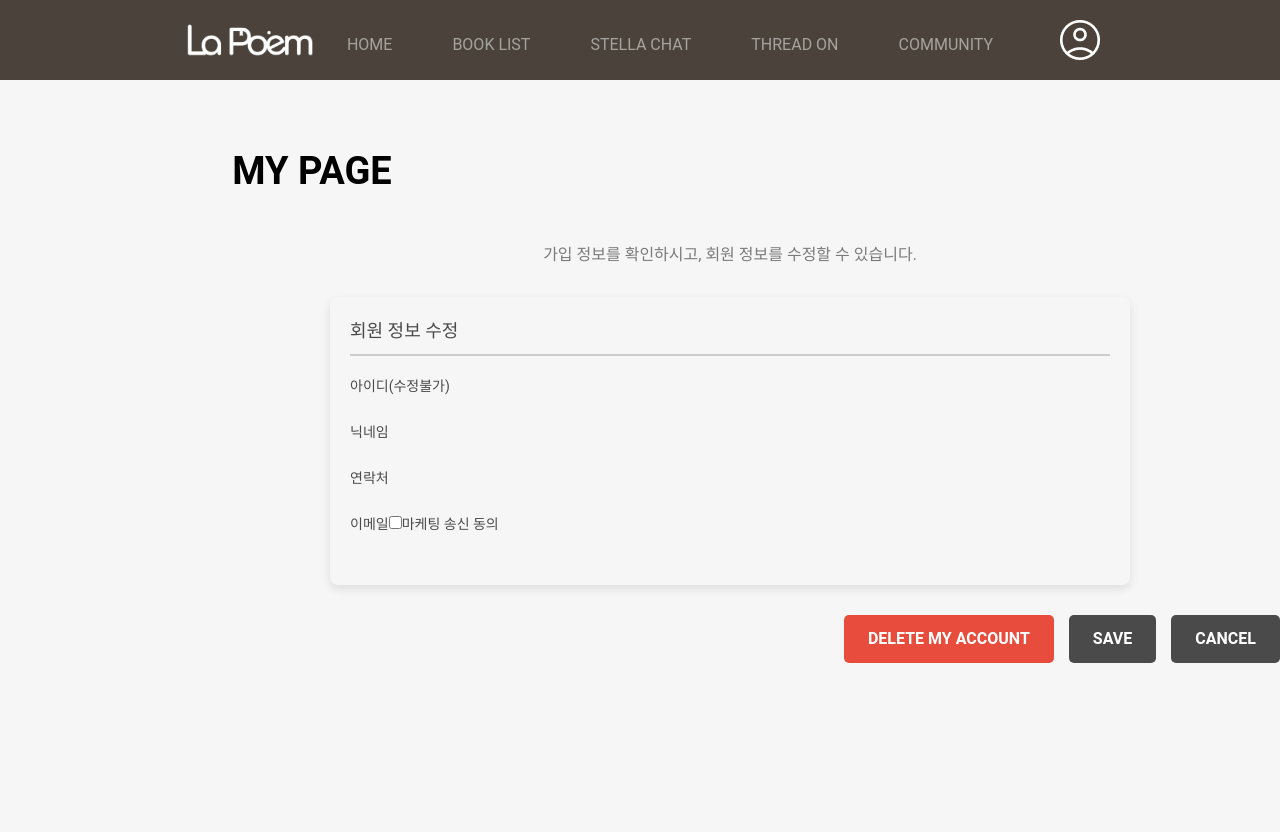
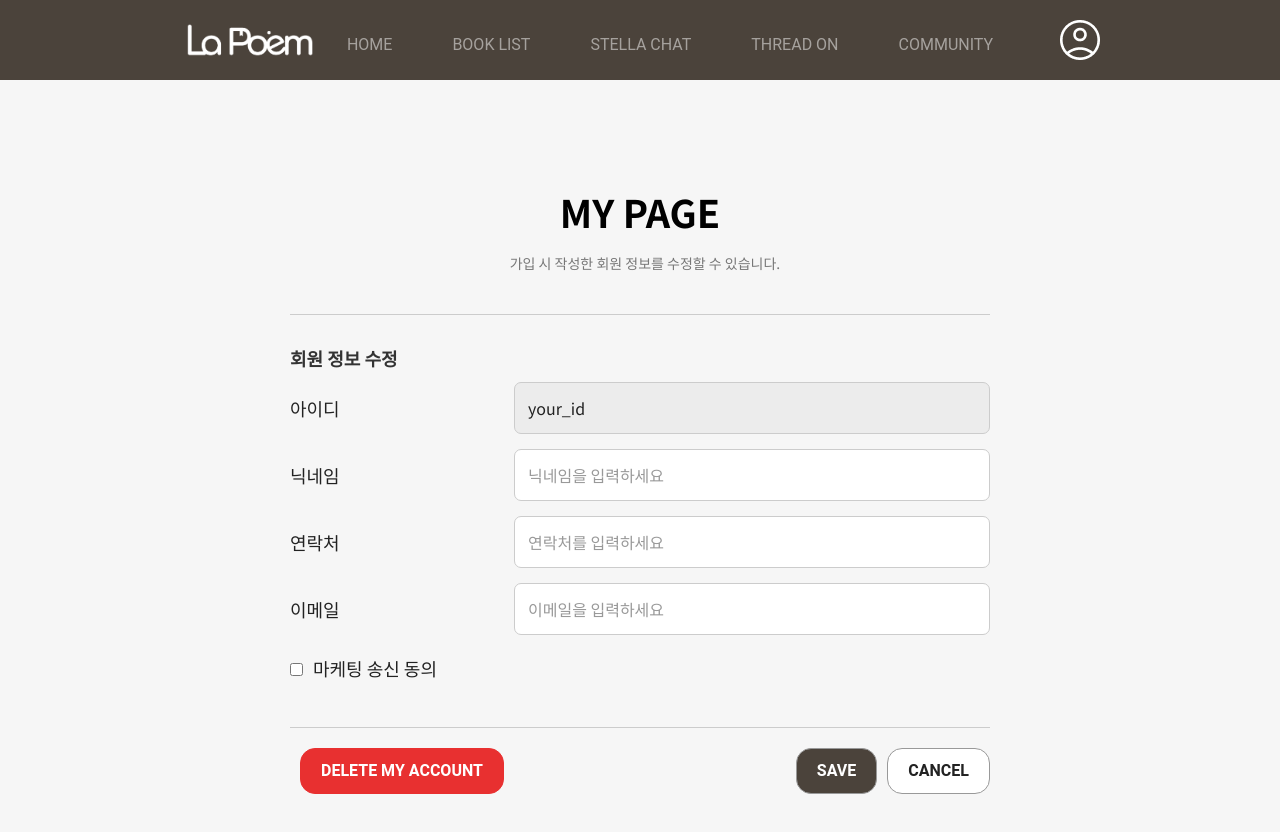
Before and after one commit to lollipopwyn/proj_lapoem_front, a React (Create React App) app: page /mypage in a window 1280 px wide. Shown: the top 832 px of the page. Built offline with nearby package versions, Linux system fonts and the light colour scheme.

Commit message:
241107_chore_my_page_마이페이지 컴포넌트 수정_나라

```diff
--- a/src/components/BookList/Booklist.js
+++ b/src/components/BookList/Booklist.js
@@ -66,7 +66,7 @@ const BookList = () => {
 
   return (
     <div className="booklist_container">
-      <h1 className="booklist_pagetitle">Book List</h1>
+      <h1 className="booklist_pagetitle">BOOK LIST</h1>
       <div className="booklist_search">
         <CategoryFilter onCategoryChange={handleCategoryChange} />
         <SearchBar
--- a/src/components/My/Mypage.css
+++ b/src/components/My/Mypage.css
@@ -1,137 +1,129 @@
 .mypage_container {
   min-height: 100vh;
-  padding: 40px 0 320px 180px;
+  padding: 180px;
   box-sizing: border-box;
-  font-family: var(--font-kr-bold);
   display: flex;
   flex-direction: column;
-  justify-content: flex-start;
+  border-radius: 10px;
   align-items: center;
-  /* Ensures content is centered horizontally */
+  justify-content: center;
 }
 
-.main_page_top {
+.my_page_top {
   text-align: center;
-  margin-bottom: 30px;
-  margin-top: 100px;
-  display: flex;
-  justify-content: center;
-  flex-direction: column;
-  width: 100%;
-}
-
-.main_page_title {
-  display: flex;
-  justify-content: center;
-  font-size: 38px;
-  padding: 0;
-  margin: 0;
-  width: 264px;
-  height: 63px;
-  font-weight: bold;
-  line-height: 63px;
-  color: var(--font-kr-bold);
-  text-align: center;
-  margin-bottom: 30px;
-  /* Ensures some spacing between the title and content */
-}
-
-.main_page_desc {
-  font-size: 16px;
-  color: #7a7a7a;
-  margin-top: 10px;
-  text-align: center;
-}
-
-.main_page_content {
-  border-radius: 8px;
-  padding: 20px;
-  box-shadow: 0 4px 10px rgba(0, 0, 0, 0.1);
-  width: 80%;
-  max-width: 800px;
-  margin-bottom: 30px;
-  /* Adds space between content and buttons */
-}
-
-.main_page_content_title {
-  font-size: 18px;
-  font-weight: 500;
-  color: #4a4a4a;
-  margin-bottom: 20px;
-  border-bottom: 2px solid #ccc;
-  padding-bottom: 10px;
-}
-
-.main_page_content_info {
-  display: flex;
-  flex-direction: column;
-  gap: 15px;
-  font-size: 14px;
-  color: #4a4a4a;
   margin-bottom: 20px;
 }
 
-.main_page_content_info div {
-  display: flex;
-  margin-bottom: 10px;
+.my_page_title {
+  font-size: 38px;
+  line-height: 63px;
+  margin: 0;
+  font-family: var( --font-kr);
+  font-weight: bold;
 }
 
-.main_page_content_info input[type="text"],
-.main_page_content_info input[type="email"],
-.main_page_content_info input[type="checkbox"] {
-  padding: 10px;
-  border: 1px solid #ccc;
-  border-radius: 4px;
+.my_page_desc {
+  font-family: var( --font-kr);
+  font-size: var(--font-smallest);
+  color: var( --text-gray-dark);
+  margin-top: 10px;
+  justify-content: left;
+  margin-left: 10px; /* 타이틀과 간격을 조정 */
+  /* vertical-align: middle; */
 }
 
-.my-leave-account {
-  display: flex;
-  justify-content: flex-start;
-  /* Align to the left */
-  margin-bottom: 20px;
+.my_page_content {
+  font-family: var( --font-kr);
   width: 100%;
+  max-width: 700px;
+  border-top: 1px solid var(--text-gray-light);
+  margin-top: 20px;
+  padding-top: 30px;
 }
 
-.main_page_button {
+.my_page_content_title {
+  font-size: 18px;
+  font-weight: bold;
+  margin-bottom: 10px;
+  color: #333;
+}
+
+.my_page_content_info > div {
   display: flex;
-  justify-content: flex-end;
-  /* Align buttons to the right */
-  gap: 15px;
+  align-items: center;
+  margin-bottom: 15px;
+}
+
+.my_page_content_info label {
+  flex: 1;
+  font-size: var(--font-normal1);
+  font-weight: 400;
+  color: var(--text-black);
+}
+
+.my_page_content_info input[type="text"],
+.my_page_content_info input[type="email"],
+.my_page_content_info input[type="date"]
+.my_page_content_info input[type="checkbox"]
+{
+  flex: 2;
+  padding: 13px;
+  border: 1px solid var( --text-gray-light);
+  border-radius: 7px;
+  font-size: var( --font-small);
+  color: var(--text-black);
+}
+
+
+.marketing-container {
+
+  margin-top: 20px;
+}
+
+#marketingConsent {
+  margin-top: 2px;
+  margin-right: 10px;
+}
+
+
+.my_page_content_info input[disabled] {
+  background-color: var(--text-gray-bg);
+}
+
+
+
+.my_page_button {
   width: 100%;
+  max-width: 700px;
+  display: flex;
+  justify-content: space-between; /* 버튼 정렬 설정 */
+  margin-top: 30px;
+  padding-top: 20px;
+  border-top: 1px solid var(--text-gray-light);
+}
+
+.my_page_button button {
+  padding: 10px 20px;
+  font-size: var(--font-small);
+  font-weight: bold;
+  border-radius: 15px;
+  border: 1px solid var(--text-gray-medium);
+  cursor: pointer;
+  margin-left: 10px; /* 버튼 간격 조정 */
 }
 
 #deleteBtn {
-  background-color: #e74c3c;
-  justify-content: flex-start;
+  background-color: var(--text-red); /* 빨간색으로 설정 */
+  border: 1px solid var(--text-red);
+  color: #fff;
 }
 
-button {
-  background-color: #4a4a4a;
-  color: white;
-  border: none;
-  padding: 12px 24px;
-  font-size: 16px;
-  font-weight: 600;
-  border-radius: 5px;
-  cursor: pointer;
-  transition: background-color 0.3s;
+#saveBtn {
+  background-color:var( --text-point) ;
+  color: #fff;
 }
 
-button:hover {
-  background-color: #333;
+#cancelBtn {
+  background-color: #fff;
+  color: var(--text-black);
 }
-
-#deleteBtn:hover {
-  background-color: #c0392b;
-}
-
-footer {
-  background-color: #333;
-  color: white;
-  padding: 20px;
-  text-align: center;
-  font-size: 14px;
-  position: fixed;
-  bottom: 0;
-  width: 100%;
-}
--- a/src/components/My/Mypage.js
+++ b/src/components/My/Mypage.js
@@ -4,32 +4,44 @@ import '../My/Mypage.css';
 const Mypage = () => {
   return (
     <div className="mypage_container">
-      <div className="main_page_top">
-        <div className="main_page_title">MY PAGE</div>
-        <div className="main_page_desc">
-          가입 정보를 확인하시고, 회원 정보를 수정할 수 있습니다.
+      <div className="my_page_top">
+        <div className="my_page_title">MY PAGE</div>
+        <div className="my_page_desc">
+          가입 시 작성한 회원 정보를 수정할 수 있습니다.
         </div>
       </div>
-      <div className="main_page_content">
-        <div className="main_page_content_title">회원 정보 수정</div>
-        <div className="main_page_content_info">
-          <div>아이디(수정불가)</div>
-          <div>닉네임</div>
-          <div>연락처</div>
+      <div className="my_page_content">
+        <div className="my_page_content_title">회원 정보 수정</div>
+        <div className="my_page_content_info">
           <div>
-            이메일
-            <label>
-              <input type="checkbox" id="marketingConsent" />
-              마케팅 송신 동의
-            </label>
+            <label>아이디</label>
+            <input type="text" value="your_id" disabled />
+          </div>
+          <div>
+            <label>닉네임</label>
+            <input type="text" placeholder="닉네임을 입력하세요" />
+          </div>
+          <div>
+            <label>연락처</label>
+            <input type="text" placeholder="연락처를 입력하세요" />
+          </div>
+          <div className="my_email">
+            <label>이메일</label>
+            <input type="email" placeholder="이메일을 입력하세요" />
+          </div>
+          <div className="marketing-container"> {/* 마케팅 동의 체크박스 컨테이너 */}
+            <input type="checkbox" id="marketingConsent" />
+            <label htmlFor="marketingConsent">마케팅 송신 동의</label>
           </div>
         </div>
       </div>
 
-      <div className="main_page_button">
+      <div className="my_page_button">
         <button id="deleteBtn">DELETE MY ACCOUNT</button>
-        <button id="saveBtn">SAVE</button>
-        <button id="cancelBtn">CANCEL</button>
+        <div className="button-group-right"> {/* 오른쪽 버튼 그룹 */}
+          <button id="saveBtn">SAVE</button>
+          <button id="cancelBtn">CANCEL</button>
+        </div>
       </div>
     </div>
   );
```
